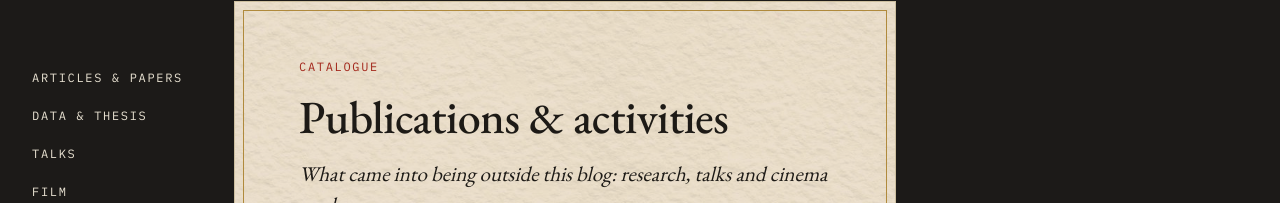
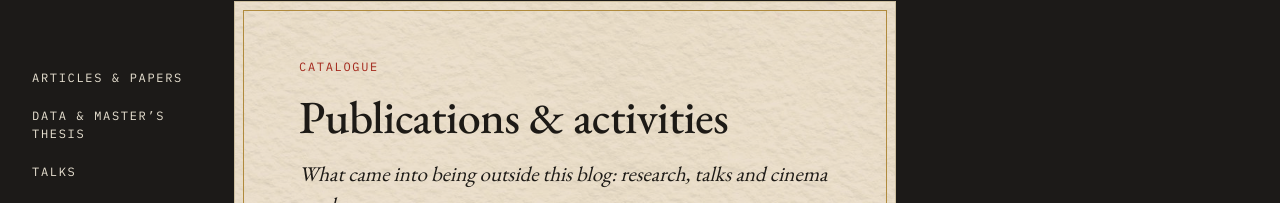
Before and after one commit to CarlosHartmann/blog-frontend, an Astro site: page /en/publications in a window 1280 px wide. Shown: the part 169-372 px from the top of the page. Built offline with nearby package versions, Linux system fonts and the light colour scheme; Astro itself is replaced by a stand-in of ours.

Commit message:
Publications: 'Daten & Masterarbeit'
Co-Authored-By: Claude Fable 5.2 <noreply@anthropic.com>

```diff
--- a/src/data/publications.js
+++ b/src/data/publications.js
@@ -41,7 +41,7 @@ export const sections = [
   {
     id: 'daten',
     initial: 'D',
-    title: { de: 'Daten & Abschlussarbeit', en: 'Data & thesis' },
+    title: { de: 'Daten & Masterarbeit', en: 'Data & master’s thesis' },
     items: [
       {
         year: '2025',
```
